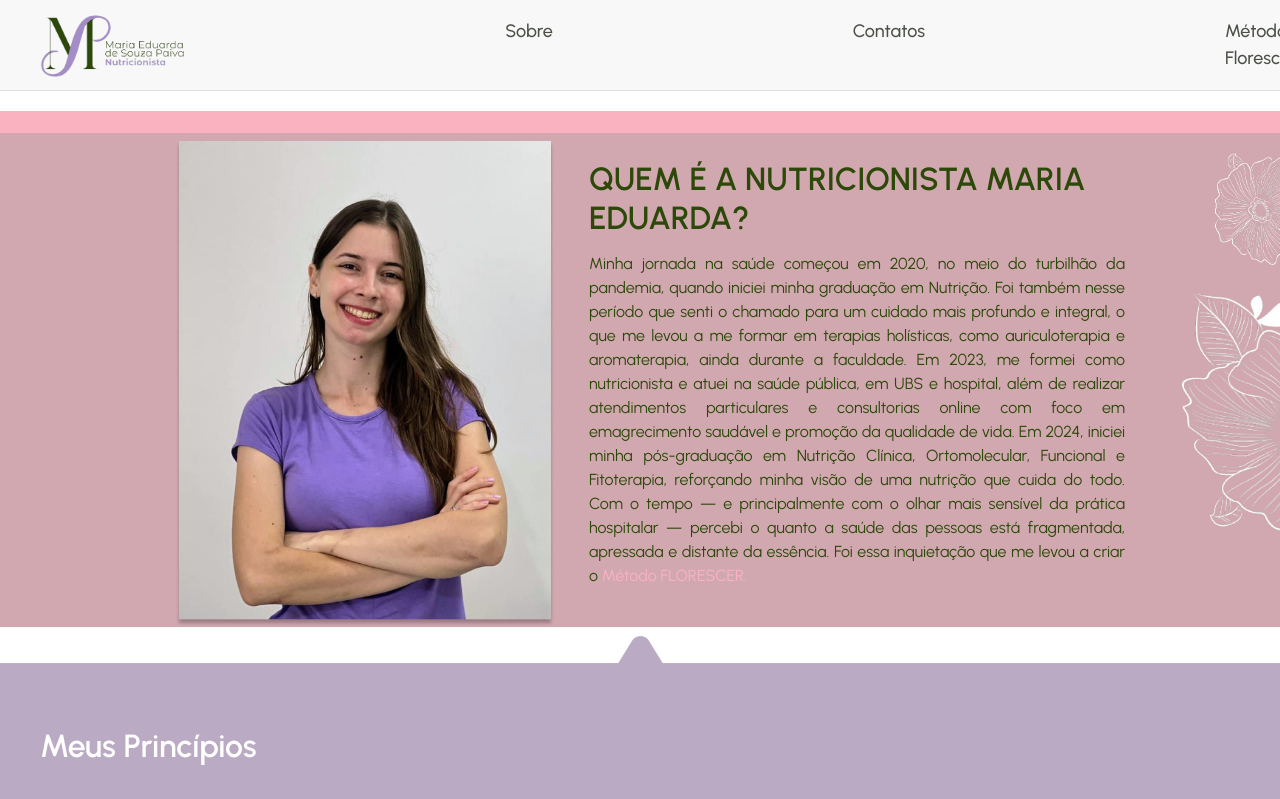
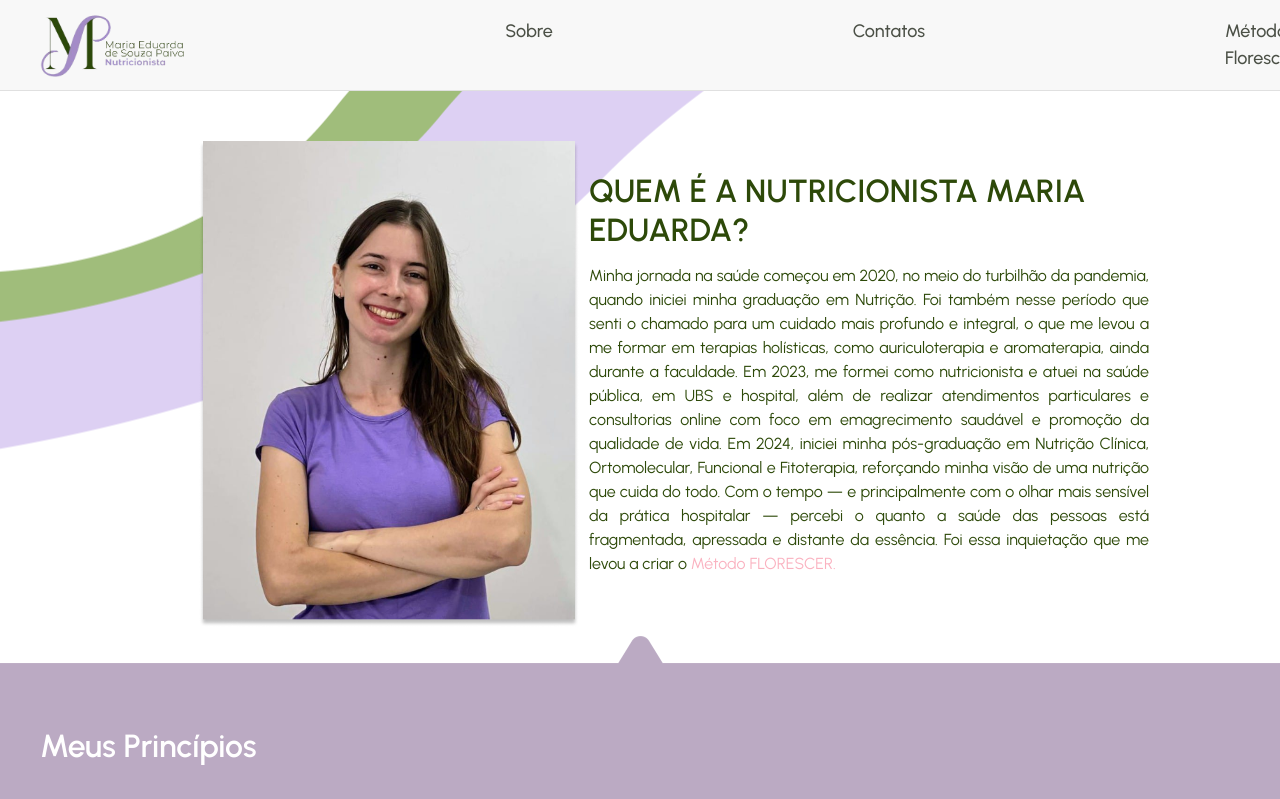
Before and after one commit to IsabeleLeticiaQueiroz/nutricionista_madu_paiva, a Next.js app: page / in a window 1280 px wide. Shown: the top 799 px of the page. Built offline with nearby package versions, Linux system fonts and the light colour scheme.

Commit message:
Atualização ofertas

```diff
--- a/src/components/sobreMadu.js
+++ b/src/components/sobreMadu.js
@@ -2,16 +2,16 @@ import { useState } from 'react';
 
 const SobreMadu = () => {
     return(
-        <div className="container-sobre" id='sobre'>
-            <div className="row row-sobre">
-                <div className="col-esquerda">
+        <div className="container-sobre-madu" id='sobre-madu'>
+            <div className=" row-sobre-madu">
+                <div className="col-esquerda-madu">
                     <img src="/imgs/madu.png" width={380}  alt="" />
                 </div>
-                <div className="col-direita">
-                    <div className="pergunta">
+                <div className="col-direita-madu">
+                    <div className="pergunta-madu">
                         <h2>QUEM É A NUTRICIONISTA MARIA EDUARDA?</h2>
                     </div>
-                    <div className="sobre">
+                    <div className="sobre-madu">
                         <p>Minha jornada na saúde começou em 2020, no meio do turbilhão da pandemia, quando iniciei minha graduação em
                             Nutrição. Foi também nesse período que senti o chamado para um cuidado mais profundo e integral, o que me levou
                              a me formar em terapias holísticas, como auriculoterapia e aromaterapia, ainda durante a faculdade.
--- a/src/styles/sobre-madu.css
+++ b/src/styles/sobre-madu.css
@@ -1,4 +1,4 @@
-.container-sobre {
+.container-sobre-madu {
     width: 100%;
     background-image: url('/imgs/back-sobre-desktop.png');
     background-size: cover;
@@ -10,7 +10,7 @@
     padding-bottom: 0;
 }
 
-.row-sobre {
+.row-sobre-madu {
     display: flex;
     justify-content: center;
     align-items: center;
@@ -18,7 +18,7 @@
     width: 100%;
 }
 
-.col-esquerda {
+.col-esquerda-madu {
     display: flex;
     flex-direction: column;
     justify-content: center;
@@ -26,7 +26,7 @@
     width: 40%;
 }
 
-.col-direita {
+.col-direita-madu {
     display: flex;
     flex-direction: column;
     justify-content: center;
@@ -40,35 +40,35 @@ h2 {
     margin-bottom: 15px;
 }
 
-.sobre p {
+.sobre-madu p {
     text-align: justify;
     margin-bottom: 20px;
 }
 
 /* Media query para telas menores */
 @media (max-width: 768px) {
-    .container-sobre {
+    .container-sobre-madu {
         padding: 20px 10px;
         background-image: url('/imgs/back-sobre-phone.png');
         background-size: cover;
         background-repeat: no-repeat;
     }
 
-    .row-sobre {
+    .row-sobre-madu {
         flex-direction: column;
         gap: 20px;
         justify-content: center;
         align-items: center;
     }
 
-    .col-esquerda, .col-direita {
+    .col-esquerda-madu, .col-direita-madu {
         width: 100%;
         align-items: center;
         justify-content: center;
         padding: 10px; /* Adiciona um pouco de espaçamento interno para os itens */
     }
 
-    .col-esquerda img {
+    .col-esquerda-madu img {
         width: 80%;
         max-width: 180px;
     }
@@ -77,7 +77,7 @@ h2 {
         text-align: center; /* Centraliza o título */
     }
 
-    .sobre p {
+    .sobre-madu p {
         text-align: center; /* Centraliza o texto */
     }
 }
```
Also changed, not shown: public/imgs/back-sobre-desktop-flo.png (added), public/imgs/back-sobre-desktop.png.
